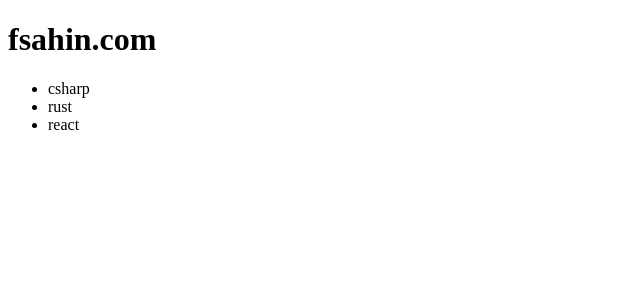
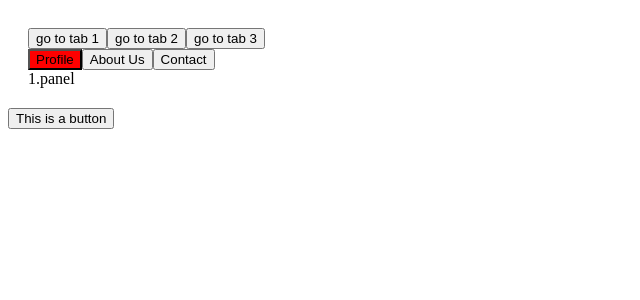
Before and after one commit to ffurkansahin/react-learn-repo, a React (Create React App) app: page / in a window 1280 px wide. Shown: the top 300 px of the page, without its empty margins (0-640 px from the left). Built offline with nearby package versions, Linux system fonts and the light colour scheme.

Commit message:
props useState and useEffect

```diff
--- a/package.json
+++ b/package.json
@@ -8,12 +8,12 @@
     "react": "^19.0.0",
     "react-bootstrap": "^2.10.8",
     "react-dom": "^19.0.0",
-    "react-scripts": "5.0.1",
+    "react-scripts": "^3.0.1",
     "sass": "^1.83.4",
     "styled-components": "^6.1.14"
   },
   "scripts": {
-    "start": "react-scripts start",
+    "start": "NODE_OPTIONS='--openssl-legacy-provider' react-scripts start",
     "build": "react-scripts build",
     "test": "react-scripts test",
     "eject": "react-scripts eject"
--- a/src/App.js
+++ b/src/App.js
@@ -1,23 +1,26 @@
-import { createElement } from "react";
+import React from "react";
+import ButtonTest  from "./ButtonTest.js";
+import Tab from "./Tab.js";
+import { useState } from "react";
+
 
 function App() {
-  const knowns = ['csharp','rust','react']
-
-  const h1 = createElement('h1',{
-    className: 'red-and-bold',
-    id: 'first-h1'
-  },'fsahin.com')
-
-  const ul = createElement('ul',null,knowns.map(known=> createElement('li',null,known)))
-
-  const main = createElement('main',{
-    className: 'main',
-    id: 'test',
-  },h1,ul)
+  const[activeTab,setActiveTab] = useState(0)
 
   return (
     <>
-    {main}
+    <div style ={{padding:20}}>
+      <button onClick={() => setActiveTab(0)}>go to tab 1</button>
+      <button onClick={() => setActiveTab(1)}>go to tab 2</button>
+      <button onClick={() => setActiveTab(2)}>go to tab 3</button>
+      <Tab activeTab = {activeTab}>
+        <Tab.Panel title = "Profile">1.panel</Tab.Panel>
+        <Tab.Panel title = "About Us">2.panel</Tab.Panel>
+        <Tab.Panel title = "Contact">3.panel</Tab.Panel>
+      </Tab>
+    </div>
+
+    <ButtonTest text="This is a button"/>
     </>
   );
 }
--- /dev/null
+++ b/src/ButtonTest.js
@@ -0,0 +1,12 @@
+import React from "react"
+
+function ButtonTest(props) {
+    console.log(props)
+    return (
+        <button>
+            {props.text}
+        </button>
+    )
+}
+
+export default ButtonTest
--- /dev/null
+++ b/src/Tab.js
@@ -0,0 +1,34 @@
+import React, { act, useEffect, useState } from "react"
+import "./style.scss"
+
+function Tab({children,activeTab}){
+    console.log(children)
+    const[active, setActive] = useState(activeTab)
+
+    useEffect(()=>{
+        setActive(activeTab)
+    },[activeTab]);
+
+    return(
+        <div>
+            <nav>
+                {children.map((tab,index) => (
+                <button
+                 onClick={()=> setActive(index)}
+                 className={active === index ? 'active' : 'bg-gray-100'}
+                 key={ index}>{tab.props.title}
+                 </button>))}
+            </nav>
+            {children[active]}
+        </div>
+    )
+}
+
+Tab.Panel = function({children}){
+    return(<div>
+        {children}
+    </div>
+    )
+}
+
+export default Tab
--- a/src/style.scss
+++ b/src/style.scss
@@ -7,3 +7,9 @@ background-color: $red;
     color: $coral;
  }
 }
+
+.active{
+   background-color: red;
+   text-align: left;
+   color: black;
+}
```
